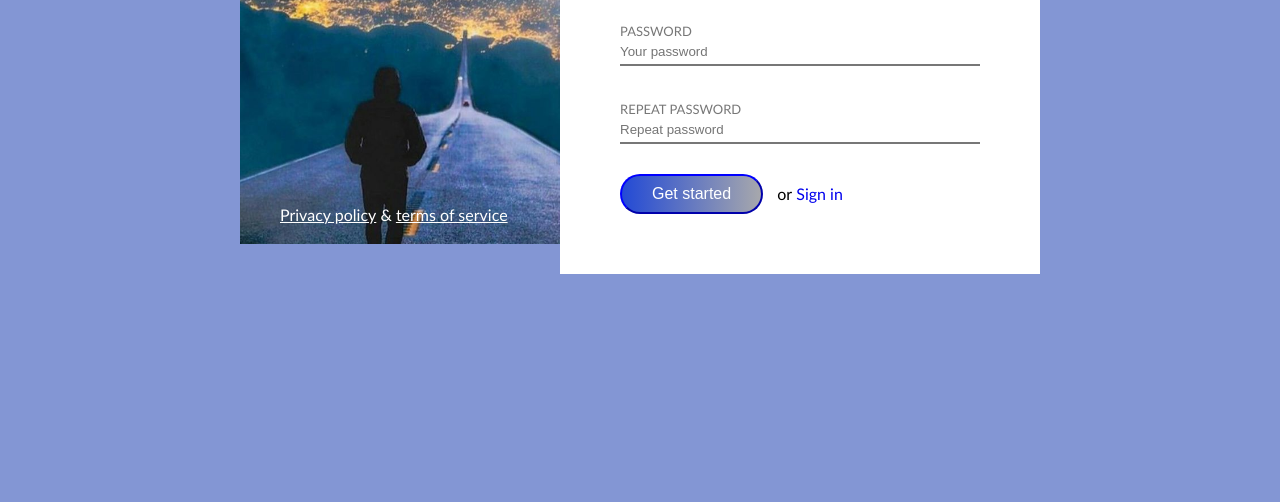
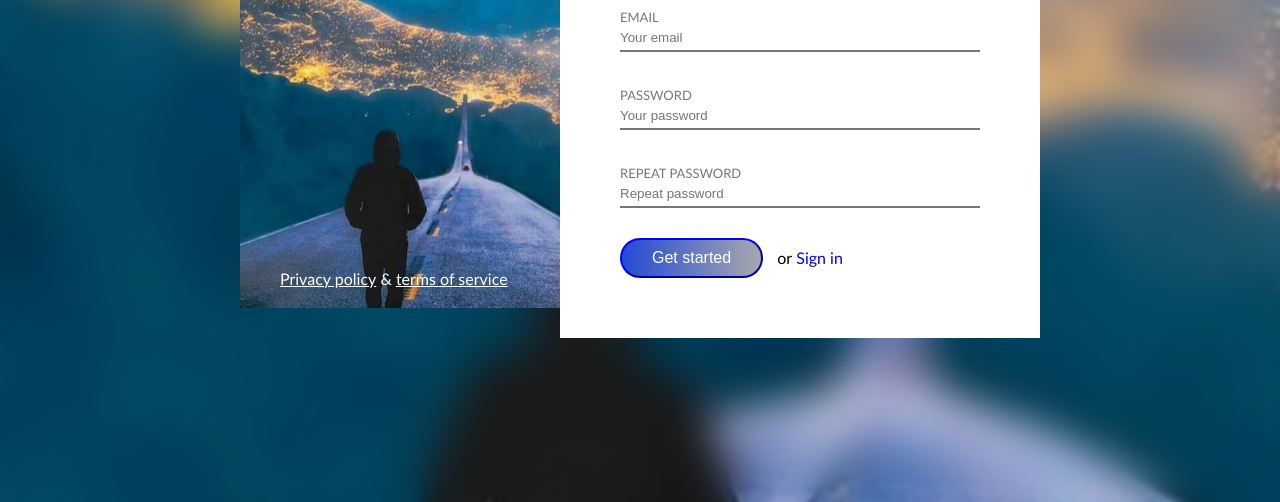
Before and after one commit to einored/sign_up, a website: page index.html in a window 1280 px wide. Shown: the part 298-800 px from the top of the page. Drawn offline with Linux system fonts and the light colour scheme.

Commit message:
Main background

```diff
--- a/css/main.css
+++ b/css/main.css
@@ -1,9 +1,20 @@
+body{
+    height: 100vh;
+    position: relative;
+    background-image: url(../img/road.jpg);
+    background-size: cover;
+    background-position: center;
+    background-repeat: no-repeat;
+    backdrop-filter: blur(20px);
+}
+
 .container{
     display: inline-block;
     width: 800px;
-    margin-top: 100px;
-    margin-left: calc(50% - 400px);
-    position: relative;
+    position: absolute;
+    top: 50%;
+    left: 50%;
+    transform: translate(-50%, -50%);
 }
 
 .left-column {
@@ -19,6 +30,7 @@
     position: absolute;
     top: 30px;
     bottom: 30px;
+    left: 0;
 }
 
 .main-title {
```
